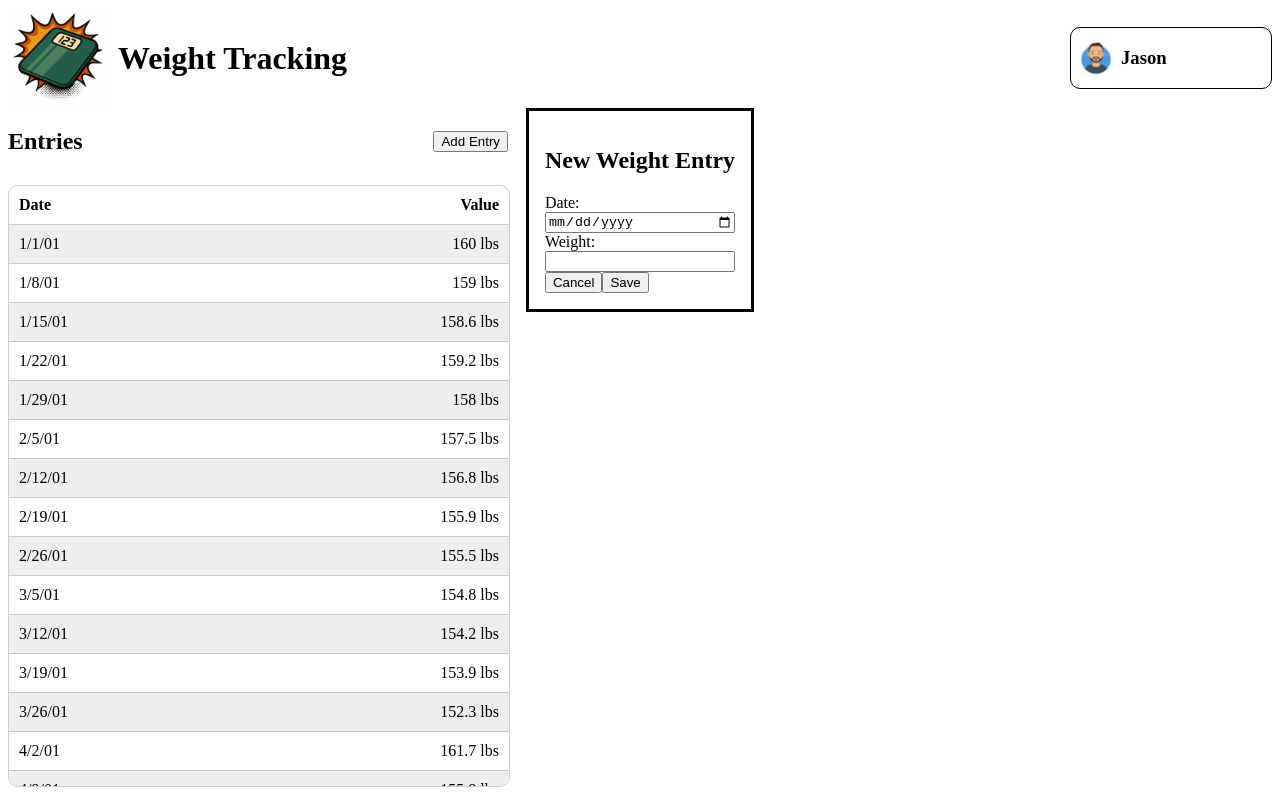
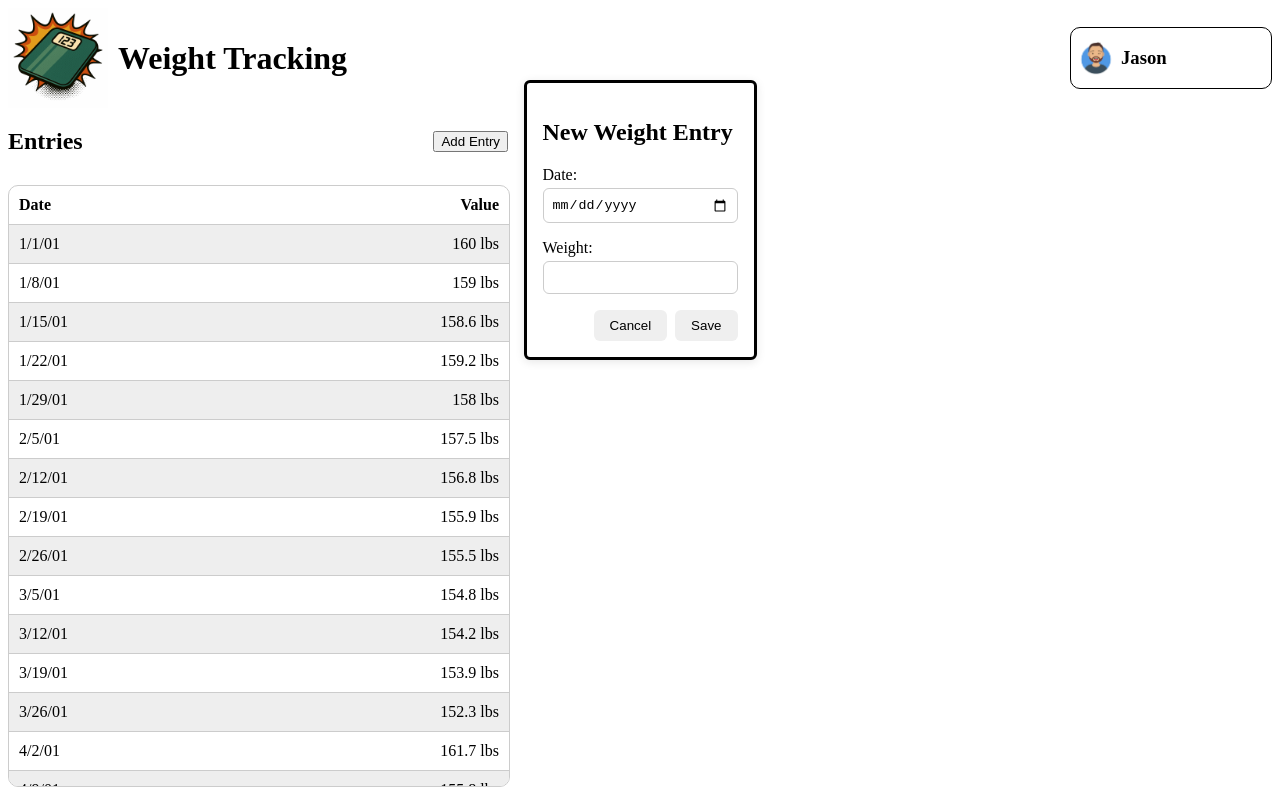
Before and after one commit to Floresj4/weight-tracking, an Angular app in the folder weight-tracking-ui/: page / in a window 1280 px wide. Both pictures are taken after a click on the button "Add Entry". Built offline with nearby package versions, Linux system fonts and the light colour scheme.

Commit message:
styling input dialog

```diff
--- a/weight-tracking-ui/src/app/weight-entries/weight-entry-new/weight-entry-new.html
+++ b/weight-tracking-ui/src/app/weight-entries/weight-entry-new/weight-entry-new.html
@@ -1,7 +1,7 @@
 <section>
     <dialog open>
-
-        <div class="container">
+        <form>
+            <div class="input-container">
                 <h2>New Weight Entry</h2>
 
                 <label for="date">Date:</label>
@@ -11,11 +11,11 @@
                 <input type="number" id="weight" name="weight" step="0.5" />
             </div>
 
-        <div class="button-row">
+            <div class="button-container">
                 <button (click)="onClose()">Cancel</button>
                 <button (click)="onSave()">Save</button>
             </div>
-
+        </form>
     </dialog>
 
 </section>
--- a/weight-tracking-ui/src/app/weight-entries/weight-entry-new/weight-entry-new.scss
+++ b/weight-tracking-ui/src/app/weight-entries/weight-entry-new/weight-entry-new.scss
@@ -1,4 +1,50 @@
-.container {
+.backdrop {
+    position: fixed;
+    top: 0;
+    left: 0;
+    width: 100%;
+    height: 100%;
+    background: rgba(0, 0, 0, 0.5);
+}
+
+dialog {
+    border-radius: 6px;
+    box-shadow: 0 2px 10px rgba(0, 0, 0, 0.1);
+    overflow: hidden;
+    top: 5rem;
+    padding: 1rem;
+}
+
+.input-container {
     display: flex;
     flex-direction: column;
 }
+
+.input-container input {
+    padding: 0.5rem;
+    border: 1px solid #ccc;
+    border-radius: 6px;
+    margin-top: 0.25rem;
+    margin-bottom: 1rem;
+}
+
+.button-container {
+    display: flex;
+    justify-content: flex-end;
+    gap: 0.5rem;
+}
+
+.button-container button {
+    padding: 0.5rem 1rem;
+    border: none;
+    border-radius: 6px;
+    cursor: pointer;
+}
+.button-container button.save {
+    background-color: #4CAF50;
+    color: white;
+}
+.button-container button.cancel {
+    background-color: #f44336;
+    color: white;
+}
```
Lines whose indentation alone changed are shown as unchanged.
